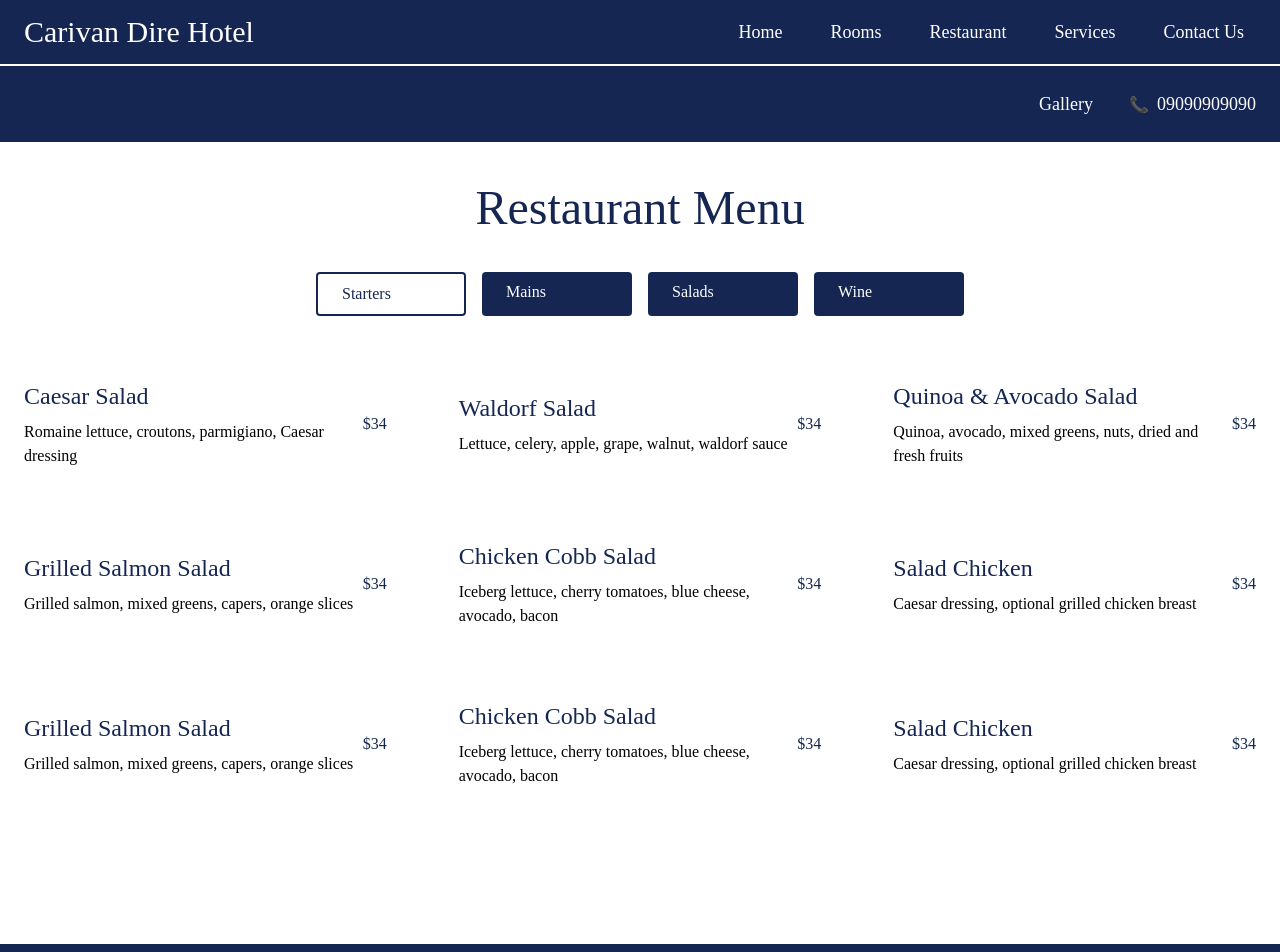
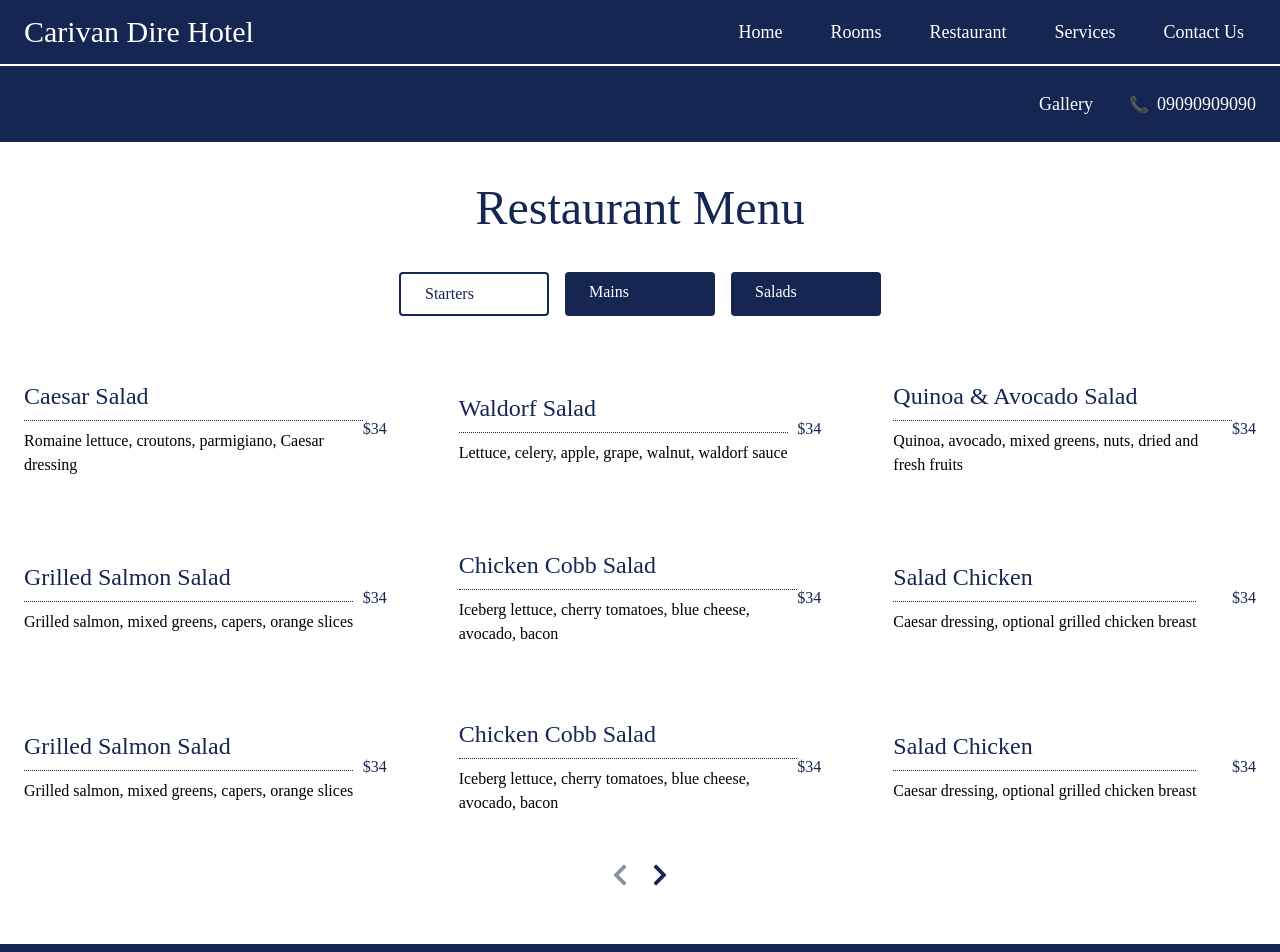
Before and after one commit to Metyme1/Caravan, a React (Create React App) app: page /menu in a window 1280 px wide. Shown: the top 952 px of the page. Built offline with nearby package versions, Linux system fonts and the light colour scheme; a web font is replaced by a local one.

Commit message:
menu page edited

```diff
--- a/package.json
+++ b/package.json
@@ -11,6 +11,7 @@
     "lightbox": "^0.5.0",
     "react": "^18.3.1",
     "react-dom": "^18.3.1",
+    "react-icons": "^5.2.1",
     "react-image-gallery": "^1.3.0",
     "react-image-lightbox": "^5.1.4",
     "react-multi-carousel": "^2.8.5",
--- a/src/pages/menu.js
+++ b/src/pages/menu.js
@@ -1,4 +1,5 @@
 import React, { useState } from 'react';
+import { FaChevronLeft, FaChevronRight } from 'react-icons/fa';
 
 const menuData = {
   Starters: [
@@ -38,23 +39,66 @@ const menuData = {
     { name: 'Salad Chicken', description: 'Caesar dressing, optional grilled chicken breast',price: 34 },
 
   ],
-  Wine: [
-    { name: 'Red Wine', description: 'A selection of fine red wines', price: 30 },
-    { name: 'White Wine', description: 'A selection of fine white wines', price: 28 },
-    { name: 'Sparkling Wine', description: 'A selection of fine sparkling wines', price: 35 },
 
+  Breakfast: [
+    // Add items for Breakfast category
+  ],
+  "Lunch and Dinner": [
+    // Add items for Lunch and Dinner category
+  ],
+  Burger: [
+    // Add items for Burger category
+  ],
+  Sandwich: [
+    // Add items for Sandwich category
+  ],
+  "Ethiopian Traditional Food": [
+    // Add items for Ethiopian Traditional Food category
+  ],
+  Pizza: [
+    // Add items for Pizza category
+  ],
+  Juice: [
+    // Add items for Juice category
+  ],
+  Cake: [
+    // Add items for Cake category
+  ],
+  "Hot Drinks": [
+    // Add items for Hot Drinks category
   ],
 };
 
 function Menu() {
   const [selectedMenu, setSelectedMenu] = useState('Starters');
+  const [categoryIndex, setCategoryIndex] = useState(0);
+
+  // Get all category names
+  const categories = Object.keys(menuData);
+
+  // Calculate start and end index for displayed categories
+  const startIndex = categoryIndex * 3;
+  const endIndex = Math.min(startIndex + 3, categories.length);
+
+  // Handle click for next and previous buttons
+  const handleNext = () => {
+    if (categoryIndex < Math.ceil(categories.length / 3) - 1) {
+      setCategoryIndex(categoryIndex + 1);
+    }
+  };
+
+  const handlePrevious = () => {
+    if (categoryIndex > 0) {
+      setCategoryIndex(categoryIndex - 1);
+    }
+  };
 
   return (
     <div className="bg-white text-black min-h-screen">
       <div className="container mx-auto py-10">
         <h1 className="text-5xl text-center text-custom-blue font-times mb-10">Restaurant Menu</h1>
         <div className="flex justify-center overflow-x-auto mb-10">
-          {Object.keys(menuData).map((menu) => (
+          {categories.slice(startIndex, endIndex).map((menu) => (
             <div
               key={menu}
               className={`px-6 py-2 cursor-pointer mx-2 ${
@@ -75,7 +119,9 @@ function Menu() {
               <div key={index} className="rounded-lg bg-white p-6 flex items-center justify-between">
                 <div>
                   <h2 className="text-2xl mb-2 text-custom-blue font-times">{item.name}</h2>
+                  <div className="border-t border-dotted border-custom-blue my-2"></div> {/* Dotted line */}
                   <p className="text-black font-times">{item.description}</p>
+
                 </div>
                 <p className="text-custom-blue font-times">${item.price}</p>
               </div>
@@ -84,11 +130,18 @@ function Menu() {
             <p className="text-black text-center">No items found for this menu.</p>
           )}
         </div>
+        {/* Navigation icons */}
+        <div className="flex justify-center mt-6">
+          <div className="cursor-pointer" onClick={handlePrevious}>
+            <FaChevronLeft className={`text-custom-blue text-2xl ${categoryIndex === 0 ? 'opacity-50 cursor-not-allowed' : ''}`} />
+          </div>
+          <div className="cursor-pointer ml-4" onClick={handleNext}>
+            <FaChevronRight className={`text-custom-blue text-2xl ${categoryIndex === Math.ceil(categories.length / 3) - 1 ? 'opacity-50 cursor-not-allowed' : ''}`} />
+          </div>
+        </div>
       </div>
     </div>
   );
-
-
 }
 
 export default Menu;
```
Also changed, not shown: 1 other file (tests, documents, lock files or other folders).
